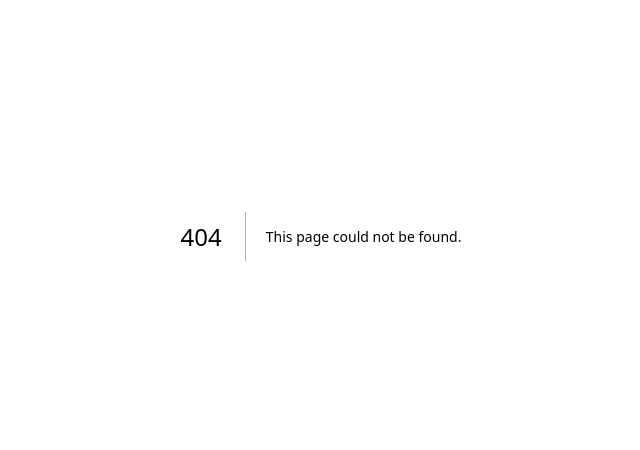
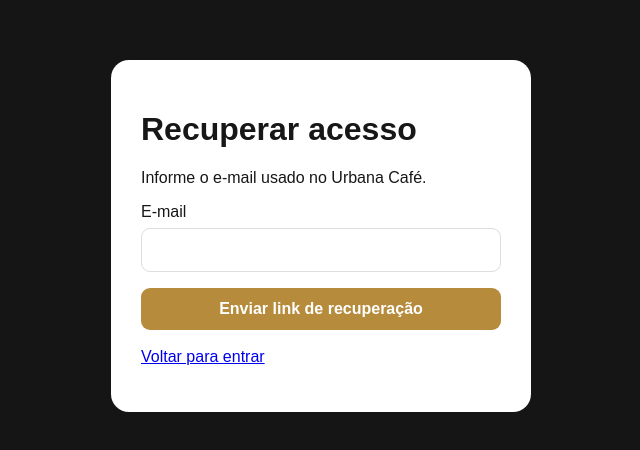
Before and after one commit to GrupoXuy/urbanacafe-system, a Next.js app: page /esqueci-senha in a window 1280 px wide. Before the commit this address had no page. Shown: the part 164-614 px from the top of the page, without its empty margins (319-959 px from the left). Built offline with nearby package versions, Linux system fonts and the light colour scheme; no server answers.

Commit message:
chore: preparar auth para pre-entrega

```diff
--- /dev/null
+++ b/app/esqueci-senha/page.tsx
@@ -0,0 +1,23 @@
+"use client";
+import {FormEvent,useState} from "react";
+import Link from "next/link";
+import {createClient} from "@/lib/supabase-browser";
+
+export default function EsqueciSenha(){
+  const [email,setEmail]=useState(""),[message,setMessage]=useState(""),[loading,setLoading]=useState(false);
+  async function submit(e:FormEvent){
+    e.preventDefault();setLoading(true);setMessage("");
+    const {error}=await createClient().auth.resetPasswordForEmail(email.trim(),{
+      redirectTo:`${window.location.origin}/auth/callback?next=/reset-password`
+    });
+    setMessage(error?error.message:"Se o e-mail estiver cadastrado, enviaremos um link para redefinir a senha.");
+    setLoading(false);
+  }
+  return <main className="login"><form className="login-card" onSubmit={submit}>
+    <h1>Recuperar acesso</h1><p>Informe o e-mail usado no Urbana Café.</p>
+    {message&&<div className="notice">{message}</div>}
+    <label className="field"><span>E-mail</span><input type="email" value={email} onChange={e=>setEmail(e.target.value)} required /></label>
+    <button className="btn" disabled={loading}>{loading?"Enviando...":"Enviar link de recuperação"}</button>
+    <p style={{marginTop:18}}><Link href="/login">Voltar para entrar</Link></p>
+  </form></main>;
+}
```
